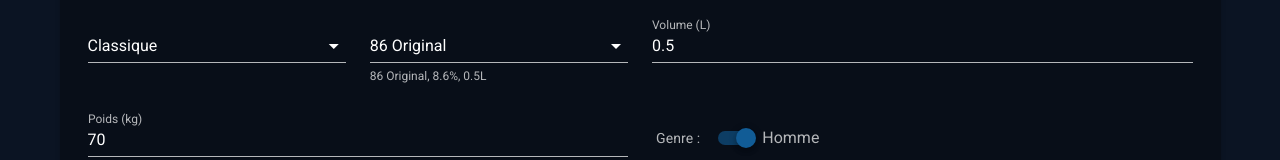
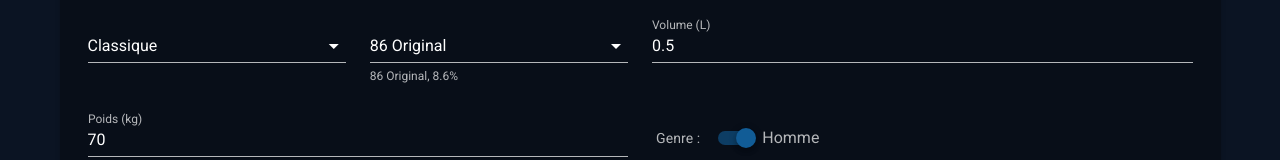
Before and after one commit to ewannpv/maLubullule, a Vue app: page / in a window 1280 px wide. Shown: the part 428-588 px from the top of the page. Built offline with nearby package versions, Linux system fonts and the light colour scheme.

Commit message:
remove volume hint

```diff
--- a/src/components/Home.vue
+++ b/src/components/Home.vue
@@ -45,8 +45,7 @@
                       v-model="selectedAlcohol"
                       :hint="`
                       ${selectedAlcohol ? selectedAlcohol.name : ''},
-                      ${selectedAlcohol ? selectedAlcohol.abv : ''}%,
-                      ${selectedAlcohol ? selectedAlcohol.volume : ''}L`"
+                      ${selectedAlcohol ? selectedAlcohol.abv : ''}%`"
                       :items="displayedAlcohols"
                       item-text="name"
                       label="Brevage"
```
